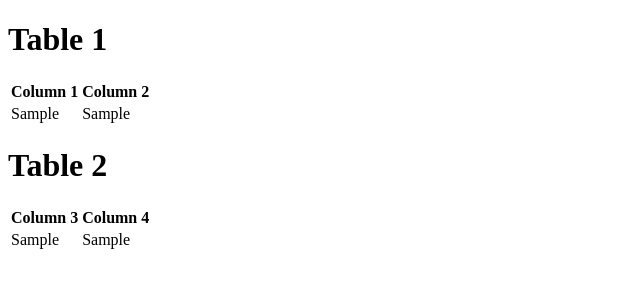
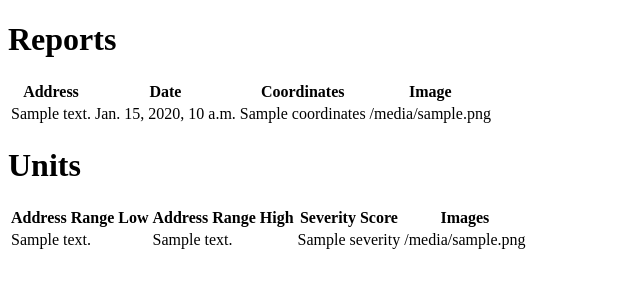
Before and after one commit to ccrawford4/pothole-project, a Django app: template app/myapp/templates/index.html in a window 1280 px wide. Shown: the top 300 px of the page, without its empty margins (0-640 px from the left). Run offline with Django 3.2, Linux system fonts and the light colour scheme; the template is opened without the code that fills it: most values are stand-ins (such as "Sample title", 1, 10 or a date in 2020); data that the repository does not hold is empty.

Commit message:
Adding template data page

```diff
--- a/app/myapp/models.py
+++ b/app/myapp/models.py
@@ -7,7 +7,7 @@ class Report(models.Model):
     Address = models.CharField(max_length=100)
     Date = models.DateField()
     Coordinates = models.CharField(max_length=100)
-    image = models.JSONField()
+    image = models.JSONField(null=True)
 
 # For every unit (as in like an area thats of high severity, one block?)
 # Has an address range, a severity score, and an array of images
--- a/app/myapp/templates/index.html
+++ b/app/myapp/templates/index.html
@@ -6,30 +6,38 @@
     <title>Database Tables</title>
 </head>
 <body>
-    <h1>Table 1</h1>
+    <h1>Reports</h1>
     <table>
         <tr>
-            <th>Column 1</th>
-            <th>Column 2</th>
+            <th>Address</th>
+            <th>Date</th>
+            <th>Coordinates</th>
+            <th>Image</th>
         </tr>
-        {% for item in table1_data %}
+        {% for report in report_data %}
         <tr>
-            <td>{{ item.column1 }}</td>
-            <td>{{ item.column2 }}</td>
+            <td>{{ report.Address }}</td>
+            <td>{{ report.Date }}</td>
+            <td>{{ report.Coordinates }}</td>
+            <td>{{ report.Image }}</td>
         </tr>
         {% endfor %}
     </table>
 
-    <h1>Table 2</h1>
+    <h1>Units</h1>
     <table>
         <tr>
-            <th>Column 3</th>
-            <th>Column 4</th>
+            <th>Address Range Low</th>
+            <th>Address Range High</th>
+            <th>Severity Score</th>
+            <th>Images</th>
         </tr>
-        {% for item in table2_data %}
+        {% for unit in unit_data %}
         <tr>
-            <td>{{ item.column3 }}</td>
-            <td>{{ item.column4 }}</td>
+            <td>{{ unit.Address_range_low }}</td>
+            <td>{{ unit.Address_range_high }}</td>
+            <td>{{ unit.severity }}</td>
+            <td>{{ unit.images }}</td>
         </tr>
         {% endfor %}
     </table>
```
Also changed, not shown: app/myapp/migrations/0002_auto_20240406_1735.py (added), app/myapp/migrations/0003_alter_report_image.py (added).
